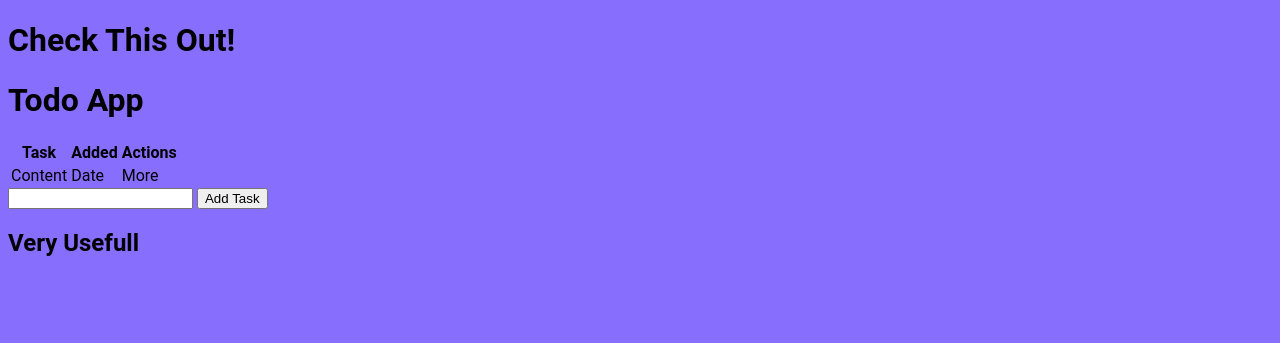
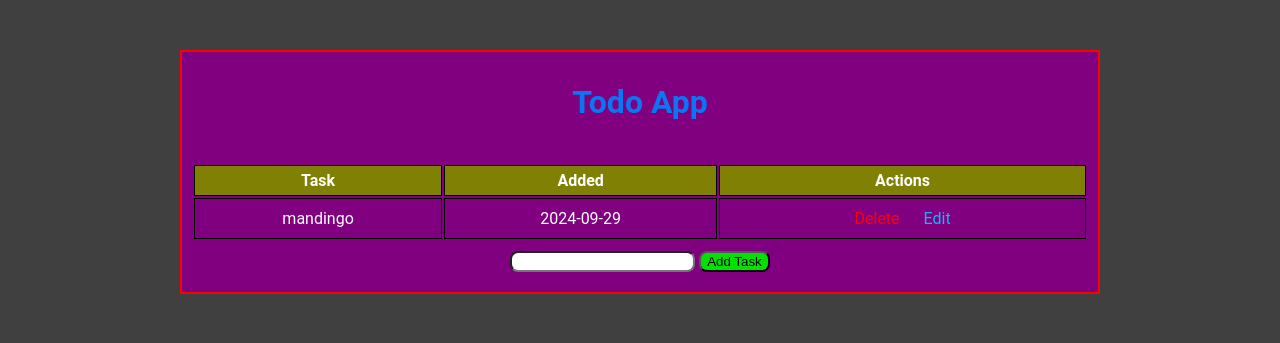
Before and after one commit to Icekingroyale/Todo-App, a Flask app: page / in a window 1280 px wide. Shown: the top 343 px of the page. Run offline with Flask 3, Linux system fonts and the light colour scheme; data comes from the database, SQL or seed files in the repository; both versions use the stored data as it was after the commit.

Commit message:
completed project

```diff
--- a/app.py
+++ b/app.py
@@ -38,9 +38,40 @@ def index():
     else:
         # Retrieve all tasks from the database
         tasks = MyTask.query.order_by(MyTask.created).all()
-        return render_template('index.html', task=tasks)
+        return render_template('index.html', tasks=tasks)
+
+@app.route('/edit/<int:id>', methods=['GEt', 'POST'])
+def edit(id: int):
+    task_to_edit = MyTask.query.get_or_404(id)
+    if request.method == 'POST':
+        task_to_edit.content = request.form['content']
+        try:
+            db.session.commit()
+            return redirect('/')
+        except Exception as e:
+            return f'ERROR:{e}'
+
+    else:
+        return render_template('edit.html', task=task_to_edit)
 
 
+@app.route('/delete/<int:id>')
+def delete(id: int):
+    task_to_delete = MyTask.query.get_or_404(id)
+    try:
+        db.session.delete(task_to_delete)
+        db.session.commit()
+        return redirect('/')
+    except Exception as e:
+        return f'ERROR:{e}'
+
+
+
+
+
+
+
+# running in debug mode
 if __name__ in '__main__':
     with app.app_context():
         db.create_all()
--- a/static/style.css
+++ b/static/style.css
@@ -1,5 +1,97 @@
-body{
-    background-color: rgb(136, 110, 252);
+:root {
+    --pri-color: purple;
+    --sec-color: white;
+    --dark-color: rgb(65, 64, 64);
+    --font-size: 16px;
+  }
+
+  body {
+    background-color: var(--dark-color);
+    color: var(--sec-color);
+    font-size: var(--font-size);
     font-family: 'Roboto', 'Poppins', 'Inter', 'Nunito', 'Lato', 'Open Sans', sans-serif;
+    padding: 0;
+    margin: 0;
+    box-sizing: border-box;
+  }
 
+
+
+.app-container{
+    border: 2px solid red;
+    padding: 10px;
+    background-color: var(--pri-color);
+    margin: 50px auto;
+    display: flex;
+    flex-direction: column;
+    align-items: center;
+    width: 70%;
+
+    h3{
+      color: red;
+    }
+
+    table{
+      width: 100%;
+      margin-top: 20px;
+
+      th, td{
+        padding: 10px;
+        border: 1px solid black;
+
+      }
+      th{
+        background-color: rgb(128, 128, 4);
+        padding: 5px;
+      }
+
+      td{
+        text-align: center;
+
+        }
+
+        a{
+          color: red;
+          text-decoration: none;
+          margin: 10px;
+        }
+
+        #edit{
+          color: rgb(8, 185, 255);
+        }
+      }
+
+    }
+
+
+    form{
+      margin: 10px;
+
+      #btn-add{
+        background-color: rgb(3, 224, 3);
+        border-radius: 8px;
+
+      }
+
+      input, button{
+        border-radius: 8px;
+        cursor: pointer;
+      }
+      #e-edit{
+        background-color: rgb(3, 224, 3);
+        &:hover{
+          background-color: rgb(88, 248, 88);
+          cursor: pointer;
+        }
+
+      }
+
+
+    }
+
+
+
+    h1{
+      color: rgb(9, 118, 243);
+    }
 }
--- a/templates/base.html
+++ b/templates/base.html
@@ -7,9 +7,8 @@
     {% block head %}  {% endblock %}
 </head>
 <body>
-    <h1>Check This Out!</h1>
+
     {% block body %}  {% endblock %}
-    <h2>Very Usefull</h2>
 
 </body>
 </html>
--- a/templates/index.html
+++ b/templates/index.html
@@ -1,18 +1,12 @@
-{% extends 'base.html' %}
-
-
-{% block head %}
-    <title>The App</title>
-{% endblock %}
-
-
-
-
-{% block body%}
+{% extends 'base.html' %} {% block head %}
+<title>Todo App</title>
+{% endblock %} {% block body%}
 <div class="app-container">
   <h1>Todo App</h1>
 
-
+  {% if tasks | length < 1 %}
+  <h3>No tasks yet!</h3>
+  {% else %}
 
   <table>
     <tr>
@@ -20,16 +14,23 @@
       <th>Added</th>
       <th>Actions</th>
     </tr>
+    {% for task in tasks %}
+
     <tr>
-            <td>Content</td>
-            <td>Date</td>
-            <td>More</td>
+      <td>{{task.content}}</td>
+      <td>{{task.created.strftime('%Y-%m-%d')}}</td>
+      <td id="actions">
+        <a href="/delete/{{task.id}}" id="delete">Delete</a>
+        <a href="/edit/{{task.id}}" id="edit">Edit</a>
+      </td>
     </tr>
+    {% endfor %}
   </table>
 
-        <form action="">
+  {% endif %}
+ <form action="/" method="post">
     <input type="text" name="content" id="content" />
-          <input type="submit" value="Add Task" id="btn-add"/>
+    <input type="submit" value="Add Task" id="btn-add" />
   </form>
 </div>
 {% endblock %}
```
Also changed, not shown: templates/edit.html (added, +12 -0 lines), instance/database.db, static/main.js (added). Lines whose indentation alone changed are shown as unchanged.
